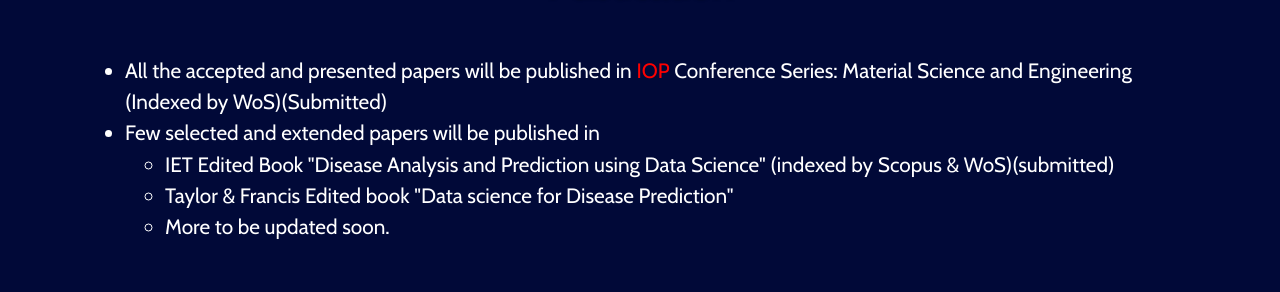
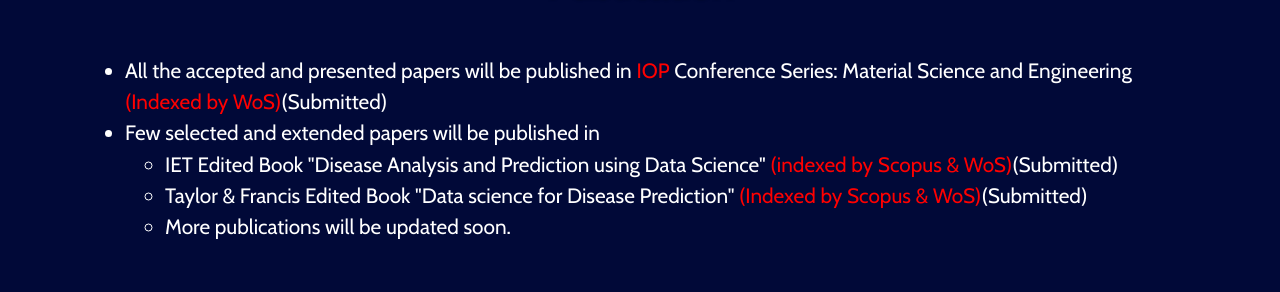
Before and after one commit to saathvikdm/AICDMB, a React (Create React App) app: page /publication in a window 1280 px wide. Shown: the part 157-449 px from the top of the page. Built offline with nearby package versions, Linux system fonts and the light colour scheme.

Commit message:
fixed typos in /publication and minor styling update

```diff
--- a/src/publication.jsx
+++ b/src/publication.jsx
@@ -13,12 +13,12 @@
                 <h1 className="display-5 text-center mb-5">Publication</h1>
                 <div className="div-bg-col">
                     <ul style={{fontSize: '1.3em'}}>
-                        <li>All the accepted and presented papers will be published in <span className="color-red">IOP </span> Conference Series: Material Science and Engineering (Indexed by WoS)(Submitted)</li>
+                        <li>All the accepted and presented papers will be published in <span className="color-red">IOP </span> Conference Series: Material Science and Engineering <span className="color-red">(Indexed by WoS)</span>(Submitted)</li>
                         <li>Few selected and extended papers will be published in
                         <ul>
-                            <li>IET Edited Book "Disease Analysis and Prediction using Data Science" (indexed by Scopus & WoS)(submitted)</li>
-                            <li>Taylor & Francis Edited book "Data science for Disease Prediction"</li>
-                            <li>More to be updated soon.</li>
+                            <li>IET Edited Book "Disease Analysis and Prediction using Data Science" <span className="color-red">(indexed by Scopus & WoS)</span>(Submitted)</li>
+                            <li>Taylor & Francis Edited Book "Data science for Disease Prediction" <span className="color-red">(Indexed by Scopus & WoS)</span>(Submitted)</li>
+                            <li>More publications will be updated soon.</li>
                         </ul>
                         </li>
                     </ul>
```
